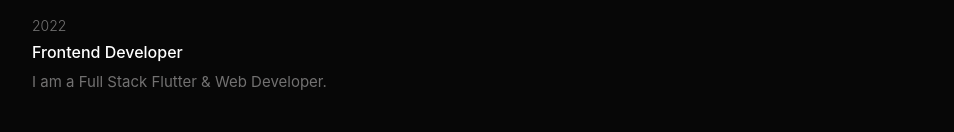
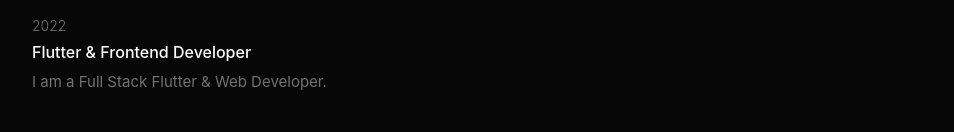
Before and after one commit to prottoy5/cv, a plain HTML site: page index.html in a window 1280 px wide. Shown: the part 1349-1481 px from the top of the page, without its empty margins (158-1112 px from the left). Drawn offline with nearby package versions, Linux system fonts and the light colour scheme; files whose address does not match are found by name.

Commit message:
Update index.html

```diff
--- a/index.html
+++ b/index.html
@@ -80,7 +80,7 @@
         <h3 class="title">certification</h3>
         <div class="certification_item">
           <p class="item_preTitle">2022</p>
-          <h4 class="item_title">Frontend Developer</h4>
+          <h4 class="item_title">Flutter & Frontend Developer</h4>
           <p class="description">
             I am a Full Stack Flutter & Web Developer.
           </p>
```
